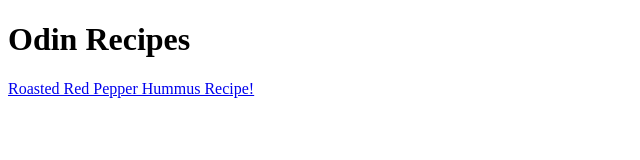
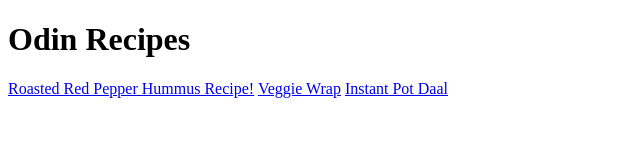
Before and after one commit to Timmymayes/odin-recipes, a plain HTML site: page index.html in a window 1280 px wide. Shown: the whole page, without its empty margins (0-640 px from the left). Drawn offline with Linux system fonts and the light colour scheme.

Commit message:
Update index.html with new recipe links

```diff
--- a/index.html
+++ b/index.html
@@ -9,5 +9,7 @@
   <body>
     <h1>Odin Recipes</h1>
     <a href="./recipes/roasted-red-pepper-hummus.html">Roasted Red Pepper Hummus Recipe!</a>
+    <a href="./recipes/veggie-wrap.html">Veggie Wrap</a>
+    <a href="./recipes/instant-pot-daal.html">Instant Pot Daal</a>
     </body>
   </html>
```
